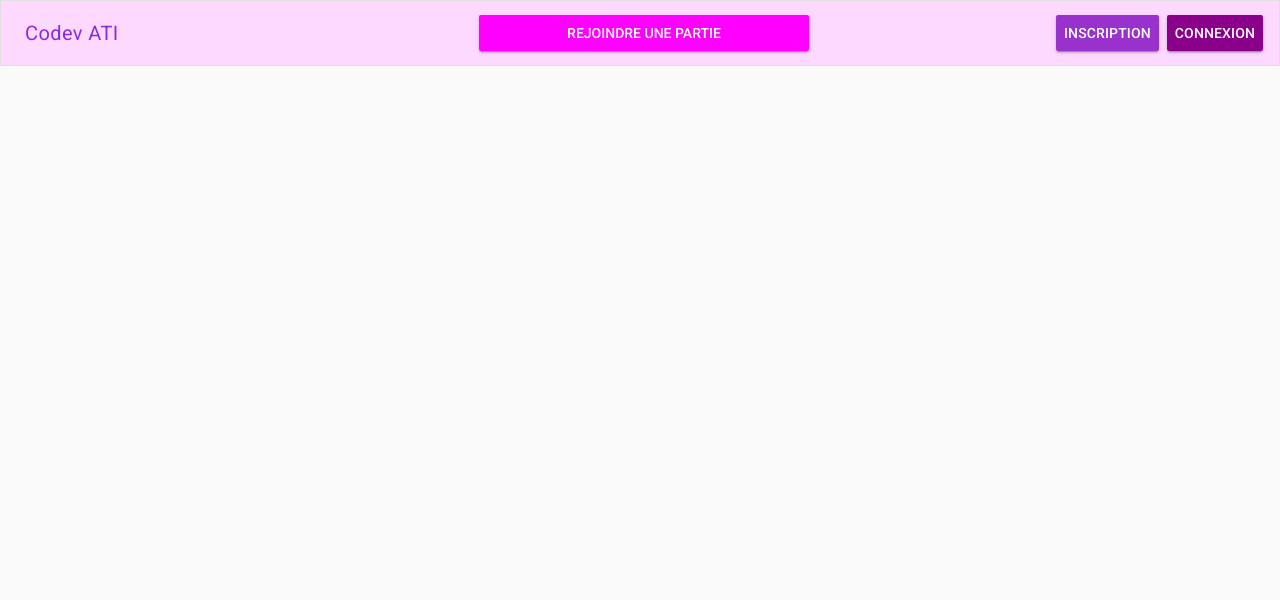
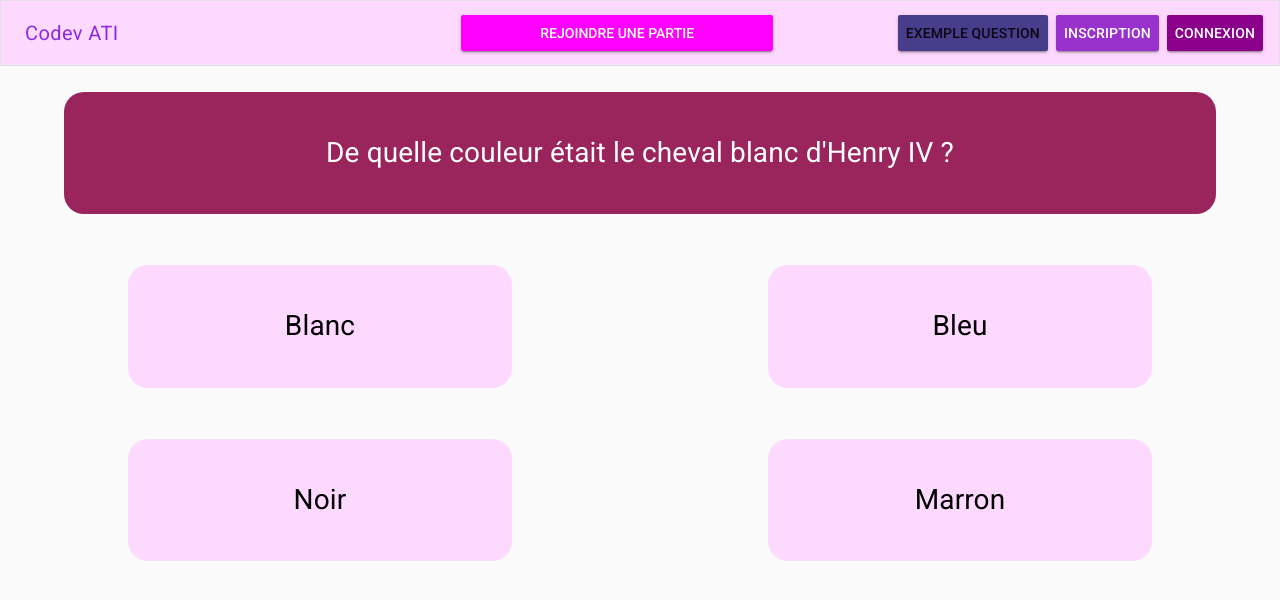
Before and after one commit to Codev-ATI/Front, a Vue app: page /sample in a window 1280 px wide. Shown: the top 600 px of the page. Built offline with nearby package versions, Linux system fonts and the light colour scheme.

Commit message:
Global scss 1.12

```diff
--- a/src/assets/global.scss
+++ b/src/assets/global.scss
@@ -17,6 +17,23 @@ $accent: #9a255c;
   &-round{
     @extend .div;
     border-radius: 20px;
+  }
+
+  &-question {
+    @extend .div-round;
+    width: 90%;
+    margin: 2% 5%;
+    text-align: center;
+    color: white;
+    background-color: $accent;
+    font-size: 2em;
+    padding: 4%;
+  }
+
+  &-reponse {
+    display: flex;
+    flex-wrap: wrap;
+    flex-direction: row;
   }
 }
 
@@ -61,6 +78,17 @@ $accent: #9a255c;
     border-bottom-right-radius: 0;
     border-bottom-left-radius: 0;
   }
+
+  &-reponse {
+    @extend .card;
+    width: 30%;
+    color: black;
+    text-align: center;
+    background-color: $primary;
+    font-size: 2em;
+    padding: 4%;
+    cursor: pointer;
+  }
 }
 
 //inputs
--- a/src/components/NavBar.vue
+++ b/src/components/NavBar.vue
@@ -11,6 +11,10 @@
                 </md-button>
 
                 <div class="md-toolbar-section-end md-layout-item">
+                    <md-button id="button_sample" class="md-raised" to="sample">
+                        Exemple question
+                    </md-button>
+
                     <md-button id="button_inscription" class="md-raised" to="inscription">
                         Inscription
                     </md-button>
@@ -43,6 +47,10 @@
         margin-right: 10%;
     }
 
+    #button_sample {
+        background-color: darkslateblue;
+    }
+
     #button_inscription {
         background-color: darkorchid;
     }
--- a/src/router/routes.js
+++ b/src/router/routes.js
@@ -2,6 +2,7 @@ import Home from '../views/Home.vue'
 import Inscription from "../views/Inscription";
 import VueRouter from "vue-router";
 import Connexion from "../views/Connexion";
+import QuestionSample from "../views/QuestionSample";
 
 const Routes = new VueRouter({
   routes: [
@@ -9,6 +10,7 @@ const Routes = new VueRouter({
     { path: '/home', component: Home},
     { path: '/inscription', component: Inscription},
     { path: '/connexion', component: Connexion},
+    { path: '/sample', component: QuestionSample},
    /* { path: '/creerQuestionnaire', component: CreerQuestionnaire, meta: { requiresAuth: true }}*/
   ],
 
--- /dev/null
+++ b/src/views/QuestionSample.vue
@@ -0,0 +1,39 @@
+<template>
+    <div>
+        <div class="div-question">
+            De quelle couleur était le cheval blanc d'Henry IV ?
+        </div>
+
+        <div class="div-reponse">
+            <div class="card-reponse">
+                Blanc
+            </div>
+
+            <div class="card-reponse">
+                Bleu
+            </div>
+
+            <div class="card-reponse">
+                Noir
+            </div>
+
+            <div class="card-reponse">
+                Marron
+            </div>
+        </div>
+    </div>
+</template>
+
+<script>
+    export default {
+        name: "QuestionSample",
+        data: () => ({
+            question: null
+        })
+    }
+</script>
+
+<style scoped lang="scss">
+    @import "../assets/theme";
+    @import "../assets/global";
+</style>
```
